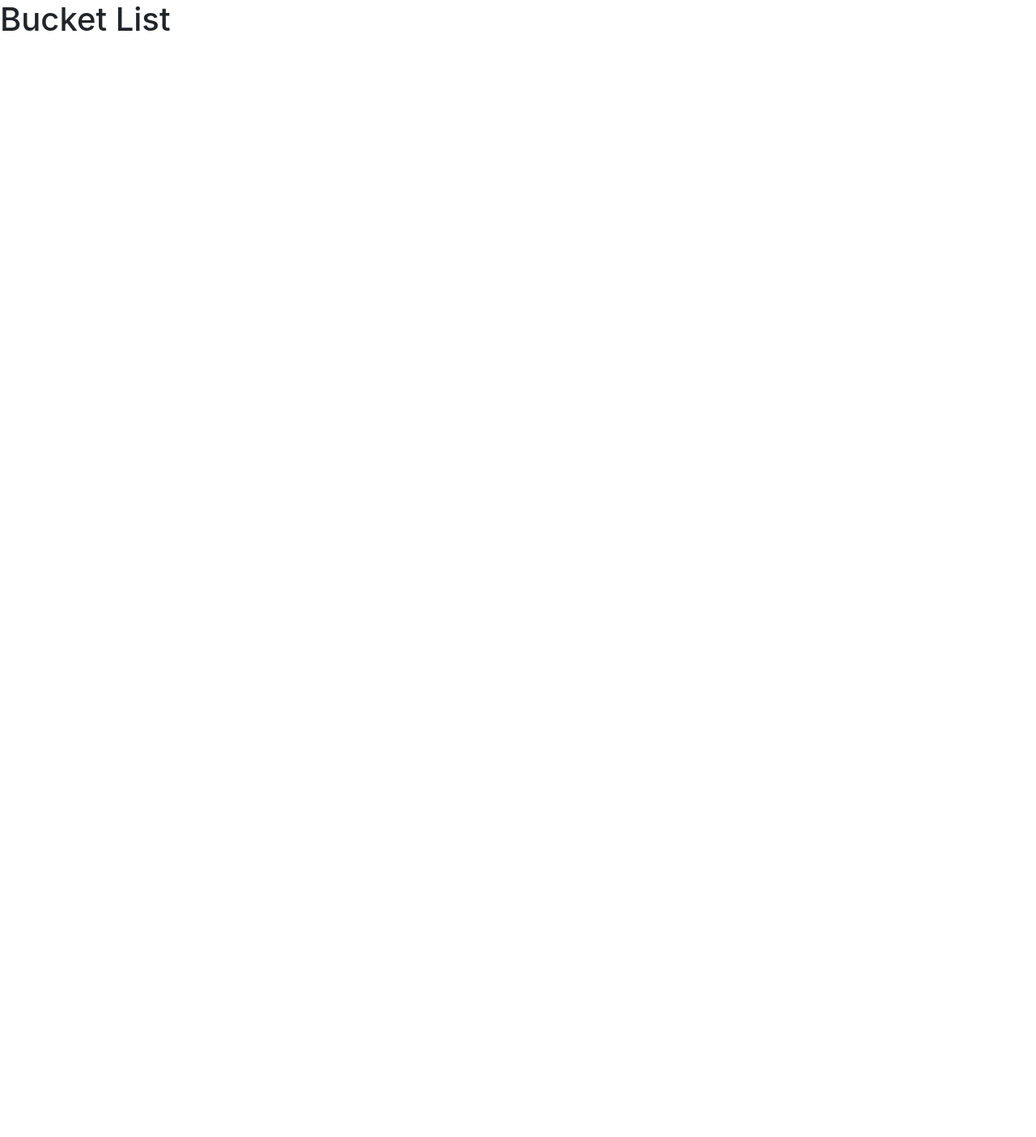
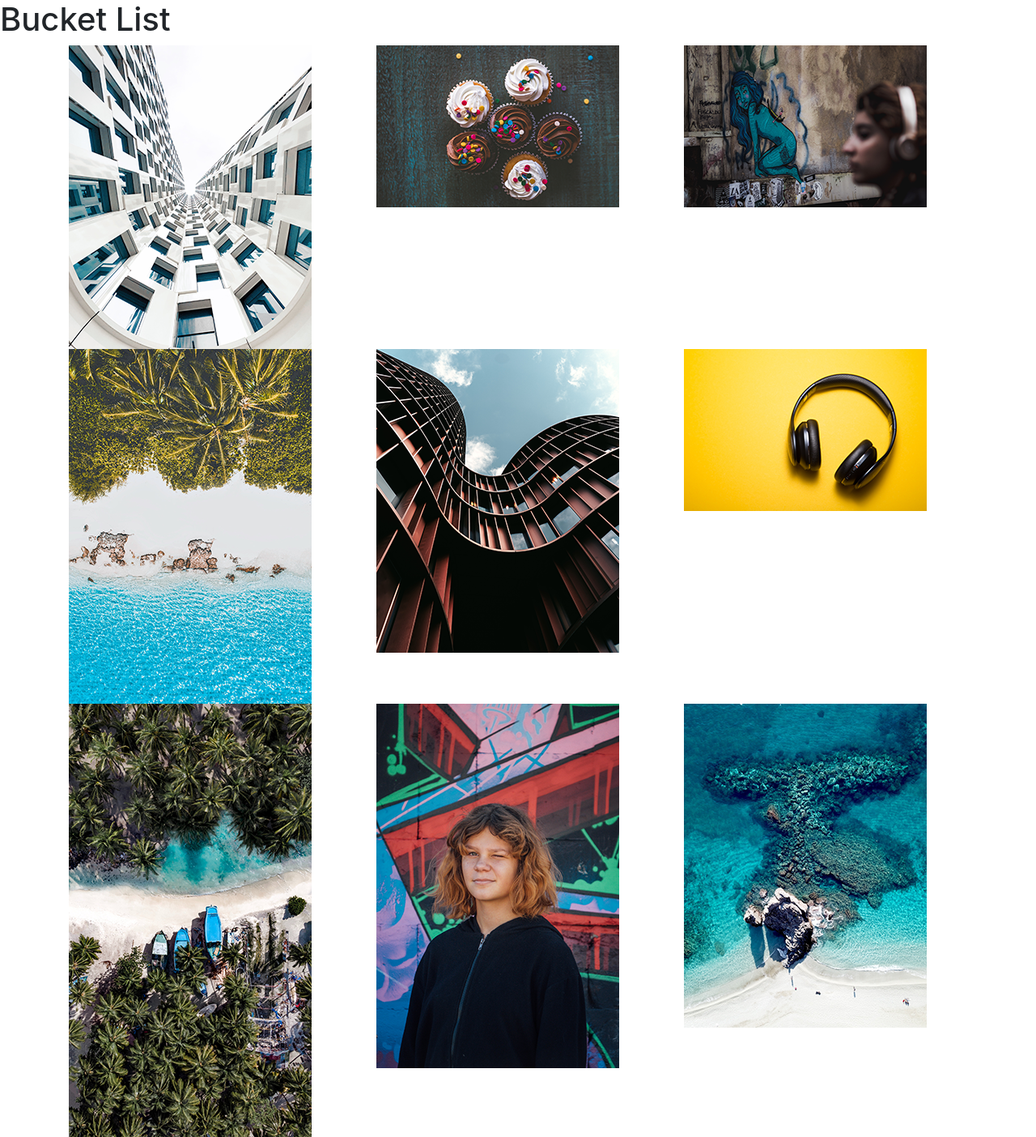
Before and after one commit to bw1121/m2-hw2-woo-bomyee, a plain HTML site: page index.html in a window 1280 px wide. Shown: the whole page at 81% size. Before the commit the page ends 800 px from the top, so only its background shows below. Drawn offline with nearby package versions, Linux system fonts and the light colour scheme.

Commit message:
Add images with  BS grid

```diff
--- a/index.html
+++ b/index.html
@@ -13,6 +13,38 @@
   <body>
     <h1>Bucket List</h1>
 
+    <div class="container">
+        <div class="row row-cols-1 row-cols-sm-2 row-cols-md-3">
+            <div class="col">
+                <img src="img/hw2-image1.png" alt="Tall building" title="Tall building">
+            </div>
+            <div class="col">
+                <img src="img/hw2-image2.png" alt="Cupcakes with sprinkles" title="Cupcakes">
+            </div>
+            <div class="col">
+                <img src="img/hw2-image3.png" alt="Woman in alley with wall art" title="Woman in alley with wall art">
+            </div>
+            <div class="col">
+                <img src="img/hw2-image4.png" alt="Island shore" title="Island shore">
+            </div>
+            <div class="col">
+                <img src="img/hw2-image5.png" alt="Curvy building" title="Curvy building">
+            </div>
+            <div class="col">
+                <img src="img/hw2-image6.png" alt="Headphones" title="Headphones">
+            </div>
+            <div class="col">
+                <img src="img/hw2-image7.png" alt="Tropical island with boats and water" title="Tropical island with boats and water">
+            </div>
+            <div class="col">
+                <img src="img/hw2-image8.png" alt="Girl in front of colorful wall" title="Girl in front of colorful wall">
+            </div>
+            <div class="col">
+                <img src="img/hw2-image9.png" alt="Ocean water and shore" title="Ocean water and shore">
+            </div>
+        </div>
+    </div>
+
 
     <!-- Optional JavaScript -->
     <!-- jQuery first, then Popper.js, then Bootstrap JS -->
```
